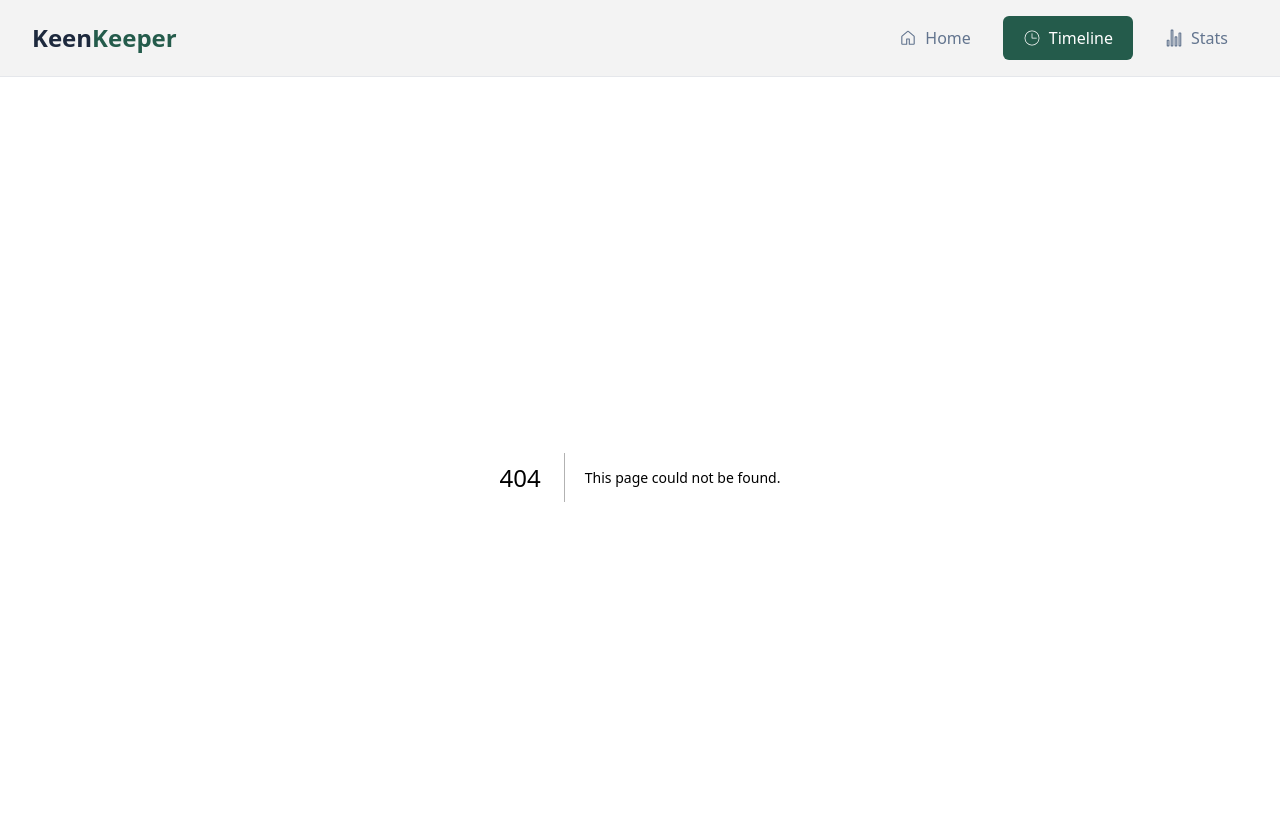
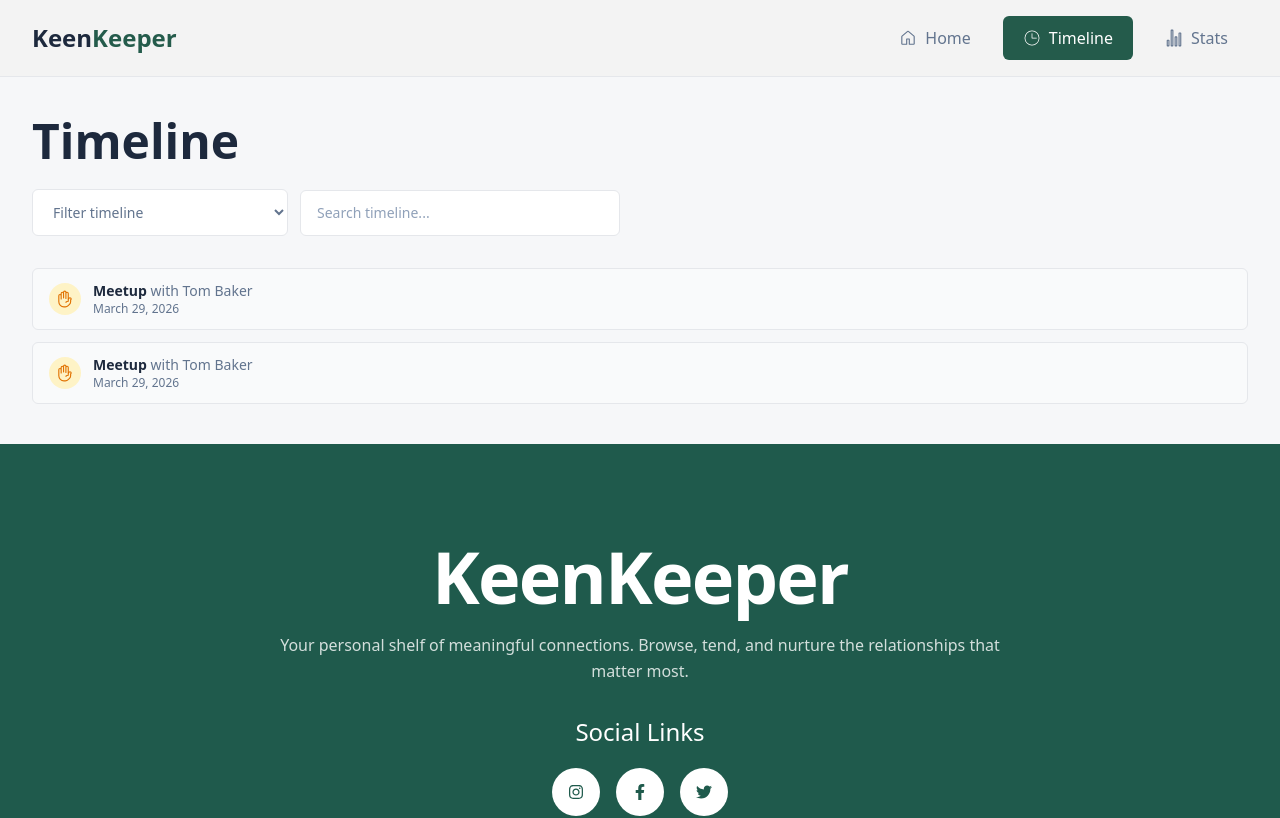
Before and after one commit to anaitullah31/keen-keeper, a Next.js app: page /timeline in a window 1280 px wide. Before the commit this address had no page. Shown: the top 818 px of the page. Built offline with nearby package versions, Linux system fonts and the light colour scheme.

Commit message:
Desing timeline page

```diff
--- /dev/null
+++ b/app/components/TimelineCard/TimelineCard.js
@@ -0,0 +1,26 @@
+import { HiOutlineHandRaised } from "react-icons/hi2";
+
+const TimelineCard = () => {
+  return (
+    <div className="w-full rounded-md border border-gray-200 bg-[#f9fafb] px-4 py-3 hover:bg-white transition">
+      <div className="flex items-center gap-3">
+        {/* Icon */}
+        <div className="flex h-8 w-8 items-center justify-center rounded-full bg-amber-100 text-amber-600">
+          <HiOutlineHandRaised className="text-lg" />
+        </div>
+
+        {/* Content */}
+        <div className="flex flex-col">
+          <p className="text-sm font-semibold text-slate-800">
+            Meetup{" "}
+            <span className="font-normal text-slate-500">with Tom Baker</span>
+          </p>
+
+          <span className="text-xs text-slate-500">March 29, 2026</span>
+        </div>
+      </div>
+    </div>
+  );
+};
+
+export default TimelineCard;
--- /dev/null
+++ b/app/stats/page.js
@@ -0,0 +1,10 @@
+
+const Stats = () => {
+    return (
+        <div>
+            Stats Page
+        </div>
+    );
+};
+
+export default Stats;
--- /dev/null
+++ b/app/timeline/page.js
@@ -0,0 +1,53 @@
+import TimelineCard from "../components/TimelineCard/TimelineCard";
+
+const Timeline = () => {
+  return (
+    <section className="w-full bg-[#f6f7f9] px-4 sm:px-6 lg:px-8 py-8 sm:py-10">
+
+      {/* Container */}
+      <div className="mx-auto max-w-7xl">
+
+        {/* Heading */}
+        <div className="mb-8">
+          <h1 className="text-3xl font-extrabold text-slate-800 sm:text-4xl md:text-5xl">
+            Timeline
+          </h1>
+
+          {/* Filter + Search */}
+          <div className="mt-6 flex flex-col gap-3 sm:flex-row sm:items-center sm:justify-start">
+
+            {/* Filter */}
+            <div className="w-full sm:w-64">
+              <select className="w-full rounded-md border border-gray-200 bg-white px-4 py-3 text-sm text-slate-500 outline-none transition focus:border-[#245b4b] focus:ring-2 focus:ring-[#245b4b]/10">
+                <option>Filter timeline</option>
+                <option>All</option>
+                <option>Meetup</option>
+                <option>Call</option>
+                <option>Text</option>
+                <option>Video</option>
+              </select>
+            </div>
+
+            {/* Search */}
+            <div className="w-full sm:w-80">
+              <input
+                type="text"
+                placeholder="Search timeline..."
+                className="w-full rounded-md border border-gray-200 bg-white px-4 py-3 text-sm text-slate-700 placeholder:text-slate-400 outline-none transition focus:border-[#245b4b] focus:ring-2 focus:ring-[#245b4b]/10"
+              />
+            </div>
+          </div>
+        </div>
+
+        {/* Timeline Cards */}
+        <div className="space-y-3">
+          <TimelineCard />
+          <TimelineCard />
+        </div>
+
+      </div>
+    </section>
+  );
+};
+
+export default Timeline;
```
